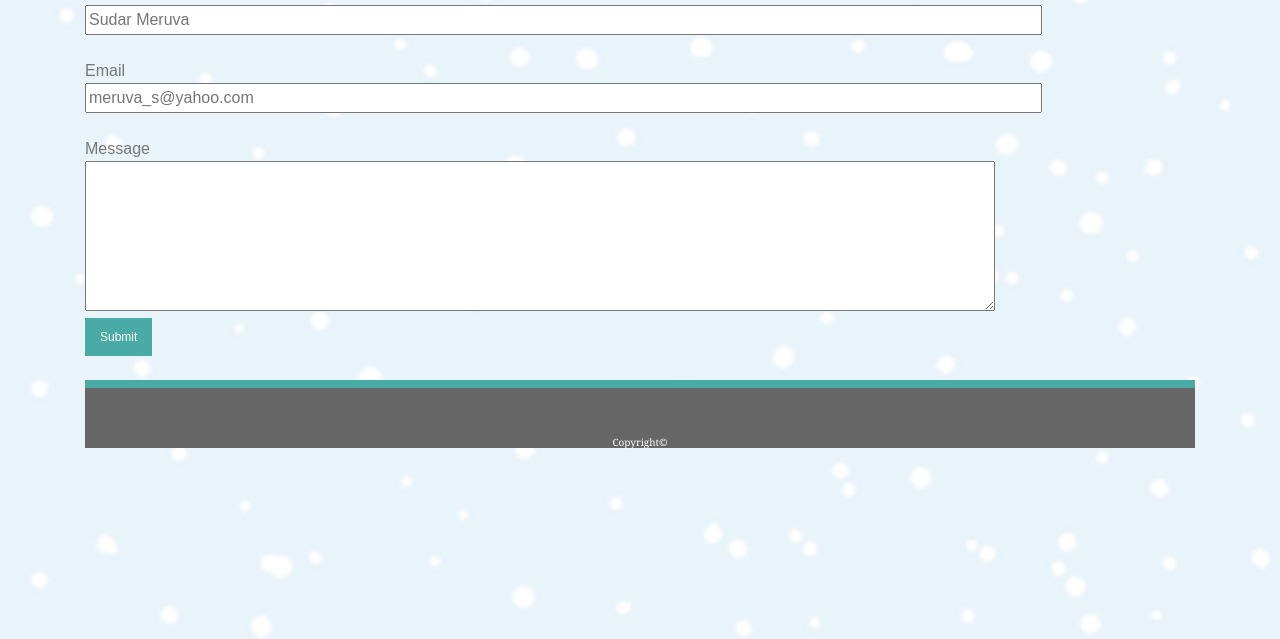
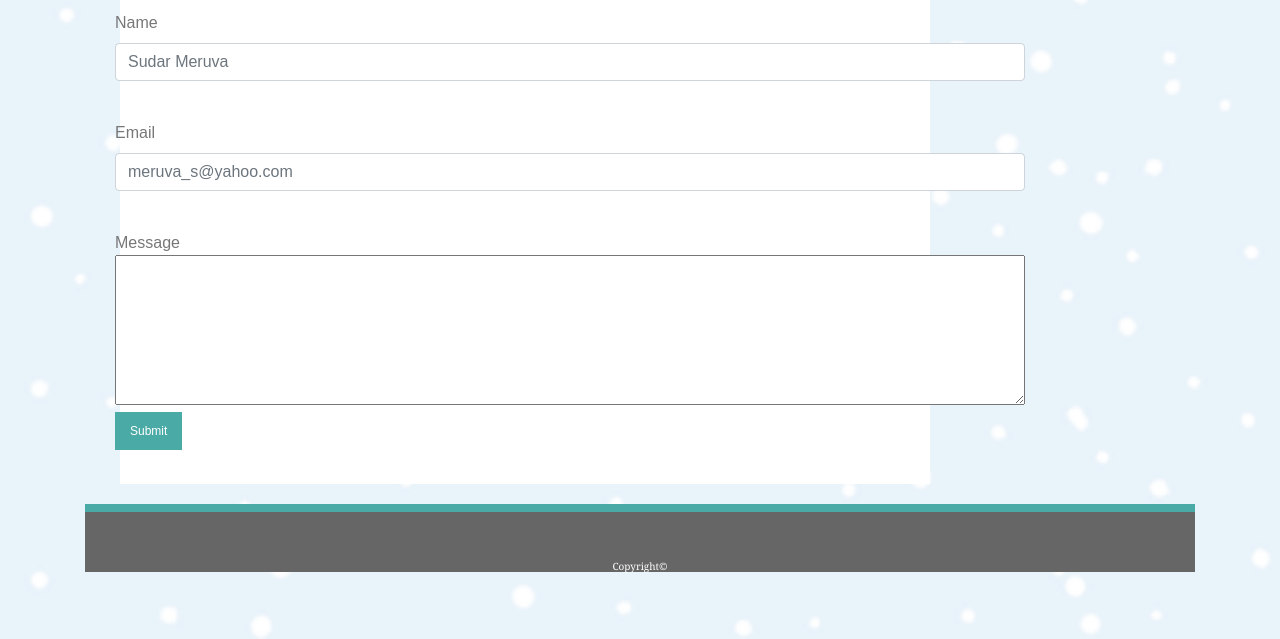
Before and after one commit to smeruva1/Responsive_Portfolio, a plain HTML site: page contact.html in a window 1280 px wide. Shown: the part 161-800 px from the top of the page. Drawn offline with nearby package versions, Linux system fonts and the light colour scheme.

Commit message:
updated formatting all three pages

```diff
--- a/contact.html
+++ b/contact.html
@@ -23,7 +23,8 @@
         <nav class="navbar navbar-expand-lg navbar-light" style="background-color: white; margin: 0; padding: 0;">
 
             <!-- Our brand / logo -->
-            <h2 class="navbar-brand text-white" style="background-color: #1D6768; padding: 20px; margin: 0;">Sudar Meruva</h2>
+            <h2 class="navbar-brand text-white" style="background-color: #1D6768; padding: 20px; margin: 0;">Sudar
+                Meruva</h2>
 
             <button class="navbar-toggler" type="button" data-toggle="collapse" data-target="#navbarNavAltMarkup"
                 aria-controls="navbarNavAltMarkup" aria-expanded="false" aria-label="Toggle navigation">
@@ -36,7 +37,7 @@
                 <ul class="navbar-nav ml-auto">
 
                     <!-- The links of our navbar -->
-                    <li class="nav-item active">
+                    <li class="nav-item ">
                         <a class="nav-link" href="index.html">About<span class="sr-only">(current)</span></a>
                     </li>
 
@@ -44,7 +45,7 @@
                         <a class="nav-link" href="portfolio.html">Portfolio</a>
                     </li>
 
-                    <li class="nav-item">
+                    <li class="nav-item active">
                         <a class="nav-link" href="contact.html">Contact<span class="sr-only">(current)</span></a>
                     </li>
 
@@ -54,13 +55,14 @@
 
         <!-- Creates the Overall Grid -->
         <div class="container">
+            <div class="col-lg-9" style="background-color: white; margin: 20px; padding: 10px;">
 
                 <!-- First Row -->
                 <div class="row">
                     <div class="col-lg-9">
                         <!-- First (and only column) -->
                         <div class="col-md-12">
-                        <h2>Contact</h2>
+                            <h2 style="color: #1D6768;font-family: 'Georgia', Times, 'Times New Roman', serif;" >Contact</h2>
                             <hr class="line_class">
 
                         </div>
@@ -73,17 +75,36 @@
                         <!-- <div class="col-md-12"> -->
                         <div class="col-md-12">
                             <form class="input_class">
-                            Name<br>
-                            <input type="text" name="input_username_class" placeholder="Sudar Meruva" size=100px><br>
+                                <div class="form-group">
+                                    <label for="inputdefault">Name</label>
+                                    <input class="form-control" id="inputdefault" type="text"
+                                        name="input_username_class" placeholder="Sudar Meruva">
+                                </div>
+
+                                <!-- Name<br>
+                            <div class= width 100%>
+                            <input type="text" name="input_username_class" placeholder="Sudar Meruva">
+                        </div>
+                            <br> -->
                                 <br>
-                            Email<br>
-                            <input type="email" name="input_useremail_class" placeholder="meruva_s@yahoo.com"
-                                size=100px>
-                            <br><br>
+                                <div class="form-group">
+                                    <label for="inputdefault">Email</label>
+                                    <input class="form-control" id="inputdefault" type="email"
+                                        name="input_useremail_class" placeholder="meruva_s@yahoo.com">
+                                </div>
+
+                                <!--
+                            Email
+                            <br>
+                            <input type="email" name="input_useremail_class" placeholder="meruva_s@yahoo.com">
+                            <br><br> -->
+
+                                <br>
                                 Message<br>
-                            <textarea name="input_usermessage_class" size=100px>
+                                <textarea name="input_usermessage_class">
                           </textarea>
                                 <br>
+
                                 <input type="submit" name="submit" class="button" value="Submit">
                                 <br>
                                 <br>
@@ -91,6 +112,7 @@
 
                         </div>
 
+                    </div>
                 </div>
             </div>
         </div>
```
Also changed, not shown: index.html (+1 -1 lines), portfolio.html (+1 -1 lines). Lines whose indentation alone changed are shown as unchanged.
